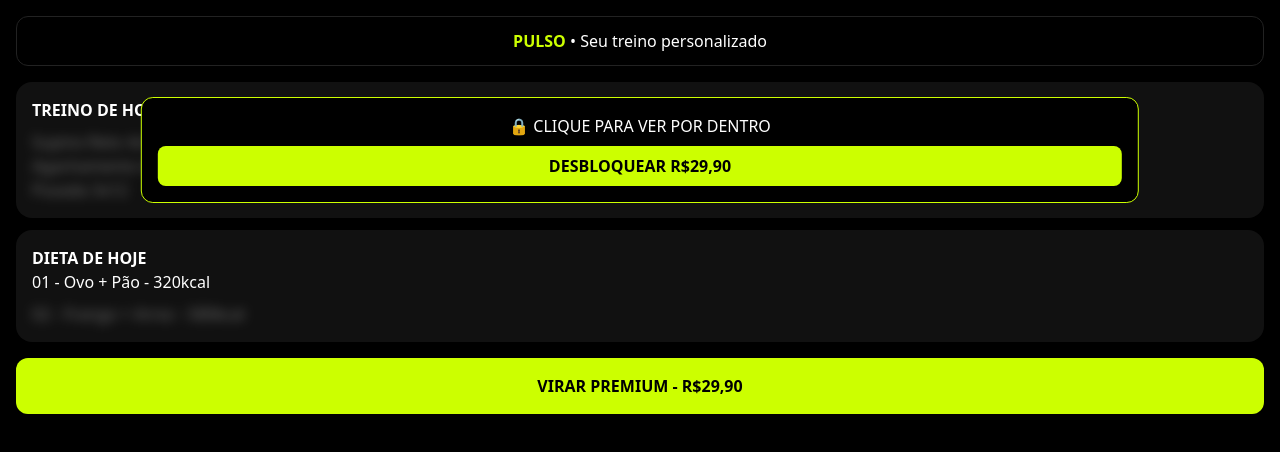
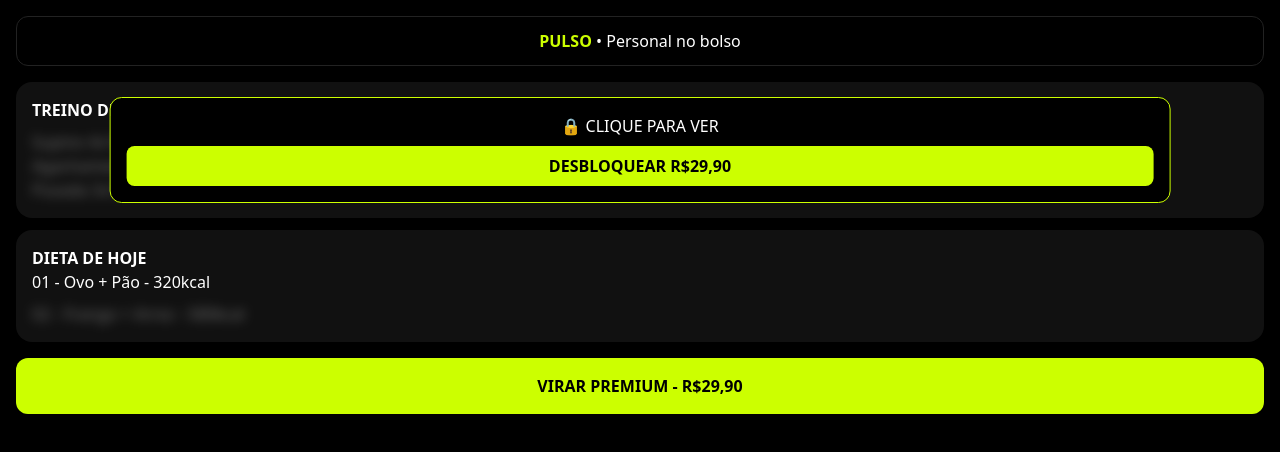
Before and after one commit to wellingtontraderback-a11y/pulso-app, a Next.js app: page / in a window 1280 px wide. Shown: the top 452 px of the page. Built offline with nearby package versions, Linux system fonts and the light colour scheme.

Commit message:
Update page.js

```diff
--- a/app/page.js
+++ b/app/page.js
@@ -1,39 +1,28 @@
 "use client"
 import { useState, useEffect } from "react"
-const VERDE = "#ccff00"
-const LINK_STRIPE = "https://buy.stripe.com/00w4gBc693Mo0lrf9B9AA00"
-
+const VERDE="#ccff00"
+const LINK="https://buy.stripe.com/00w4gBc693Mo0lrf9B9AA00"
 export default function Page(){
-  const [isPremium,setIsPremium]=useState(false)
+const [ok,setOk]=useState(false)
 useEffect(()=>{
-    if(window.location.search.includes("pago=true")){
-      setIsPremium(true)
-      localStorage.setItem("premium","true")
-    }
-    if(localStorage.getItem("premium")==="true") setIsPremium(true)
+if(window.location.search.includes("pago=true")){setOk(true);localStorage.setItem("premium","true")}
+if(localStorage.getItem("premium")==="true") setOk(true)
 },[])
-
-  return (
+return(
 <div style={{background:"#000",color:"#fff",minHeight:"100vh",padding:16}}>
 <div style={{textAlign:"center",padding:12,border:"1px solid #222",borderRadius:12}}>
-        <span style={{color:VERDE,fontWeight:"bold"}}>PULSO</span> • Seu treino personalizado
+<span style={{color:VERDE,fontWeight:"bold"}}>PULSO</span> • Personal no bolso
 </div>
 <div style={{background:"#111",borderRadius:16,padding:16,marginTop:16,position:"relative"}}>
 <b>TREINO DE HOJE</b>
-        <div style={{marginTop:8,filter:isPremium?"none":"blur(6px)",opacity:isPremium?1:0.4}}>
-          Supino Reto 4x10<br/>Agachamento 4x10<br/>Puxada 3x12
-        </div>
-        {!isPremium && <div onClick={()=>window.location.href=LINK_STRIPE} style={{position:"absolute",top:"50%",left:"50%",transform:"translate(-50%,-50%)",background:"#000",border:`1px solid ${VERDE}`,borderRadius:12,padding:16,textAlign:"center",width:"80%",cursor:"pointer"}}>
-          🔒 CLIQUE PARA VER POR DENTRO<br/>
-          <div style={{background:VERDE,color:"#000",marginTop:8,padding:8,borderRadius:8,fontWeight:"bold"}}>DESBLOQUEAR R$29,90</div>
-        </div>}
+<div style={{marginTop:8,filter:ok?"none":"blur(6px)",opacity:ok?1:0.4}}>Supino 4x10<br/>Agachamento 4x10<br/>Puxada 3x12</div>
+{!ok && <div onClick={()=>window.location.href=LINK} style={{position:"absolute",top:"50%",left:"50%",transform:"translate(-50%,-50%)",background:"#000",border:"1px solid #ccff00",borderRadius:12,padding:16,textAlign:"center",width:"85%",cursor:"pointer"}}>🔒 CLIQUE PARA VER<br/><div style={{background:VERDE,color:"#000",marginTop:8,padding:8,borderRadius:8,fontWeight:"bold"}}>DESBLOQUEAR R$29,90</div></div>}
 </div>
 <div style={{background:"#111",borderRadius:16,padding:16,marginTop:12}}>
-        <b>DIETA DE HOJE</b>
-        <div>01 - Ovo + Pão - 320kcal</div>
-        <div style={{filter:isPremium?"none":"blur(6px)",opacity:isPremium?1:0.4,marginTop:8}}>02 - Frango + Arroz - 580kcal</div>
+<b>DIETA DE HOJE</b><div>01 - Ovo + Pão - 320kcal</div>
+<div style={{filter:ok?"none":"blur(6px)",opacity:ok?1:0.4,marginTop:8}}>02 - Frango + Arroz - 580kcal</div>
 </div>
-      {!isPremium && <button onClick={()=>window.location.href=LINK_STRIPE} style={{background:VERDE,color:"#000",width:"100%",padding:16,borderRadius:12,marginTop:16,fontWeight:"bold",border:"none"}}>VIRAR PREMIUM - R$29,90</button>}
+{!ok && <button onClick={()=>window.location.href=LINK} style={{background:VERDE,color:"#000",width:"100%",padding:16,borderRadius:12,marginTop:16,fontWeight:"bold",border:"none"}}>VIRAR PREMIUM - R$29,90</button>}
+{ok && <div style={{textAlign:"center",marginTop:16,color:VERDE}}>✅ PREMIUM LIBERADO</div>}
 </div>
-  )
-}
+)}
```
Lines whose indentation alone changed are shown as unchanged.
